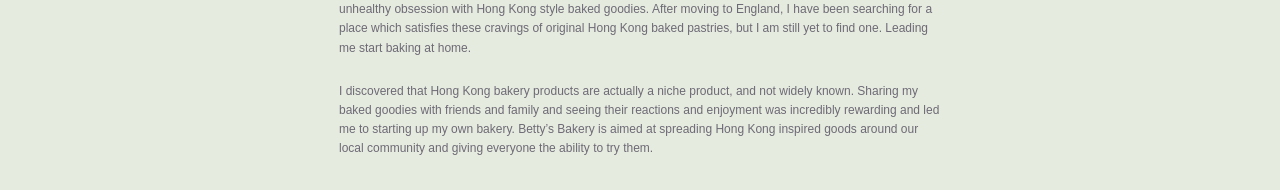
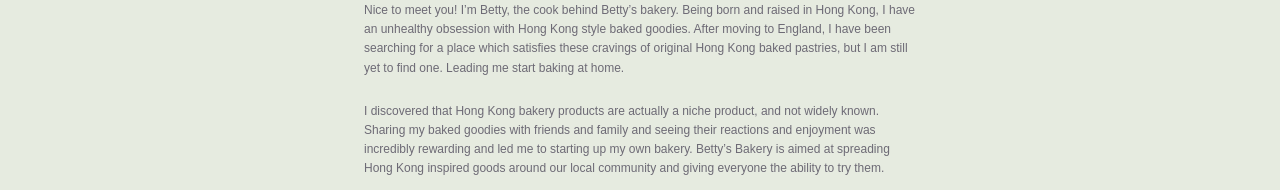
Before and after one commit to robyhho/bbakery, a React (Create React App) app in the folder bbakery/: page /aboutus in a window 1280 px wide. Shown: the part 610-800 px from the top of the page. Built offline with nearby package versions, Linux system fonts and the light colour scheme.

Commit message:
Fixed navbar menu bug, added navbar css for desktop

```diff
--- a/bbakery/src/components/navbar/navbar.module.css
+++ b/bbakery/src/components/navbar/navbar.module.css
@@ -7,7 +7,6 @@
   top: 0;
   width: 100vw;
   z-index: 1000;
-  overflow: hidden;
 }
 
 .navContainer {
@@ -64,7 +63,7 @@
   position: absolute;
   top: 50px;
   left: 0;
-  z-index: 0;
+  z-index: 100;
   text-align: center;
   font-size: 1.5em;
   width: 100vw;
@@ -138,7 +137,7 @@
 }
 
 /* Hover styles */
-
+.menu:hover,
 .logo:hover,
 .bag:hover,
 .navLink:hover {
@@ -169,9 +168,21 @@
   }
 }
 
-@media screen and (min-width: 700px) {
-  .navContainer {
+@media screen and (min-width: 700px) and (max-width: 1000px) {
+  .menu {
+    display: none;
   }
+  .topIconContainer {
+    display: flex;
+    border-right: 0.5px solid var(--main-font-gray);
+  }
+  .navLink {
+    display: inline-block;
+    padding: 0.5em;
+  }
+}
+
+@media screen and (min-width: 1001px) {
   .menu {
     display: none;
   }
--- a/bbakery/src/components/summaryModal/summaryModal.module.css
+++ b/bbakery/src/components/summaryModal/summaryModal.module.css
@@ -59,7 +59,7 @@
     display: block;
     margin: 1em;
     padding: 0.8em 1em;
-    font-size: 1.4em;
+    font-size: 1.25em;
     background-color: var(--dark-green);
     border: none;
     color: #3f3f3f;
--- a/bbakery/src/pages/about/about.module.css
+++ b/bbakery/src/pages/about/about.module.css
@@ -25,9 +25,10 @@
 }
 
 .aboutPara:last-child {
-  padding-bottom: 2em;
+  padding-bottom: 10em;
 }
 
+/*Mobile screens*/
 @media screen and (min-width: 550px) {
   .aboutImage {
     width: 70vw;
@@ -44,7 +45,7 @@
     padding: 0.3em;
   }
   .aboutContainer {
-    padding-top: 60px;
+    padding-top: 80px;
     padding-bottom: 5em;
   }
 
@@ -52,6 +53,19 @@
     width: 600px;
   }
   .aboutPara {
-    width: 650px;
+    width: 600px;
+  }
+  .aboutPara:last-child {
+    padding-bottom: 10%;
   }
 }
+/* Tall tablets */
+@media screen and (min-width: 900px) and (min-height: 1200px) {
+  .aboutContainer {
+    padding-top: 15%;
+    padding-bottom: 15vh;
+  }
+  .aboutPara:last-child {
+    padding-bottom: 15%;
+  }
+}
```
